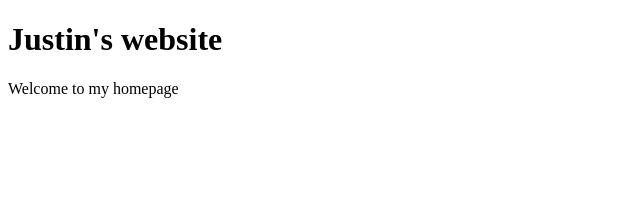
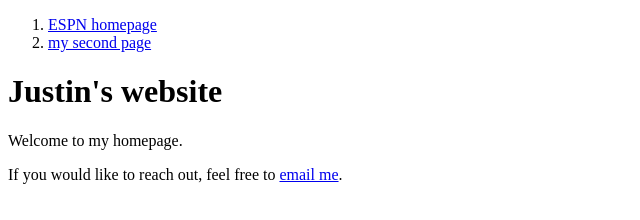
Before and after one commit to J4502-FS22/efebera-site, a plain HTML site: page index.html in a window 1280 px wide. Shown: the whole page, without its empty margins (0-640 px from the left). Drawn offline with Linux system fonts and the light colour scheme.

Commit message:
Added second page

```diff
--- a/index.html
+++ b/index.html
@@ -5,7 +5,15 @@
     <title>Justin Efebera's site</title>
   </head>
   <body>
+    <nav>
+      <ol>
+        <li><a href="https://www.espn.com/" target="_blank">ESPN homepage</a></
+        li>
+<li><a href="second-page.html">my second page</a></li>
+      </ol>
+    </nav>
     <h1>Justin's website</h1>
-    <p>Welcome to my homepage</p>
+    <p>Welcome to my homepage.</p>
+    <p>If you would like to reach out, feel free to <a href="mailto:jefebera@gmail.com">email me</a>.</p>
   </body>
 </html>
```
Also changed, not shown: second-page.html (added, +10 -0 lines).
